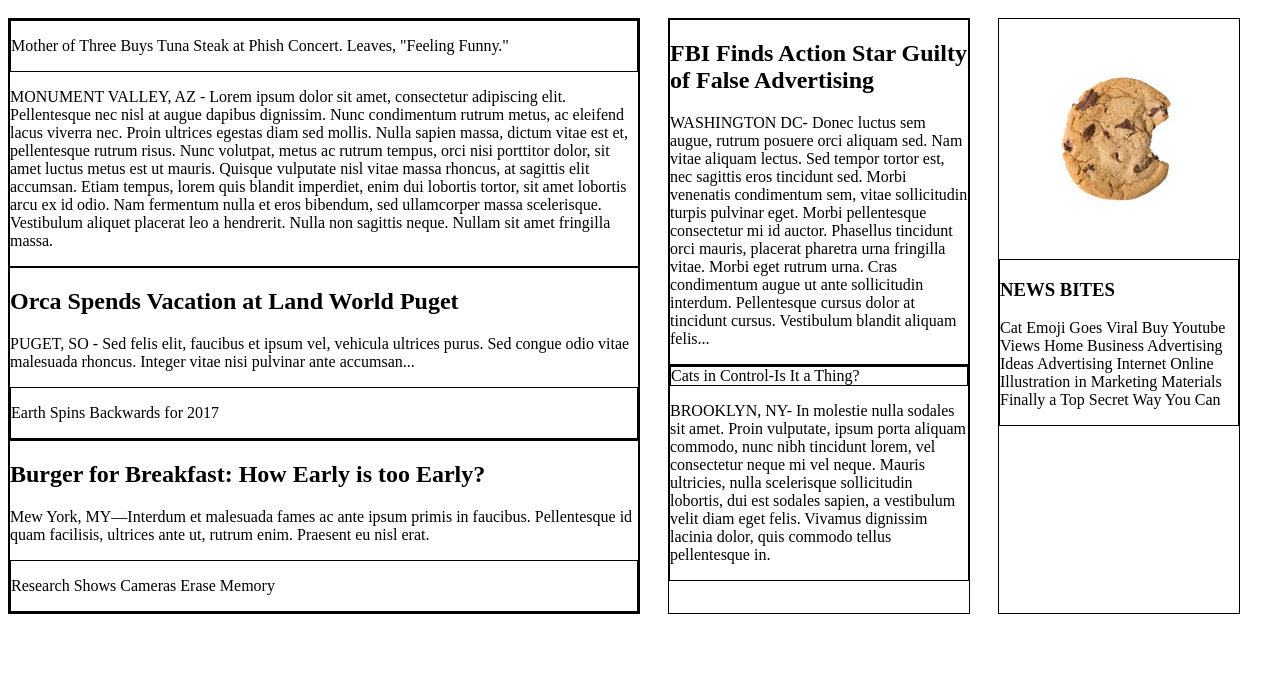
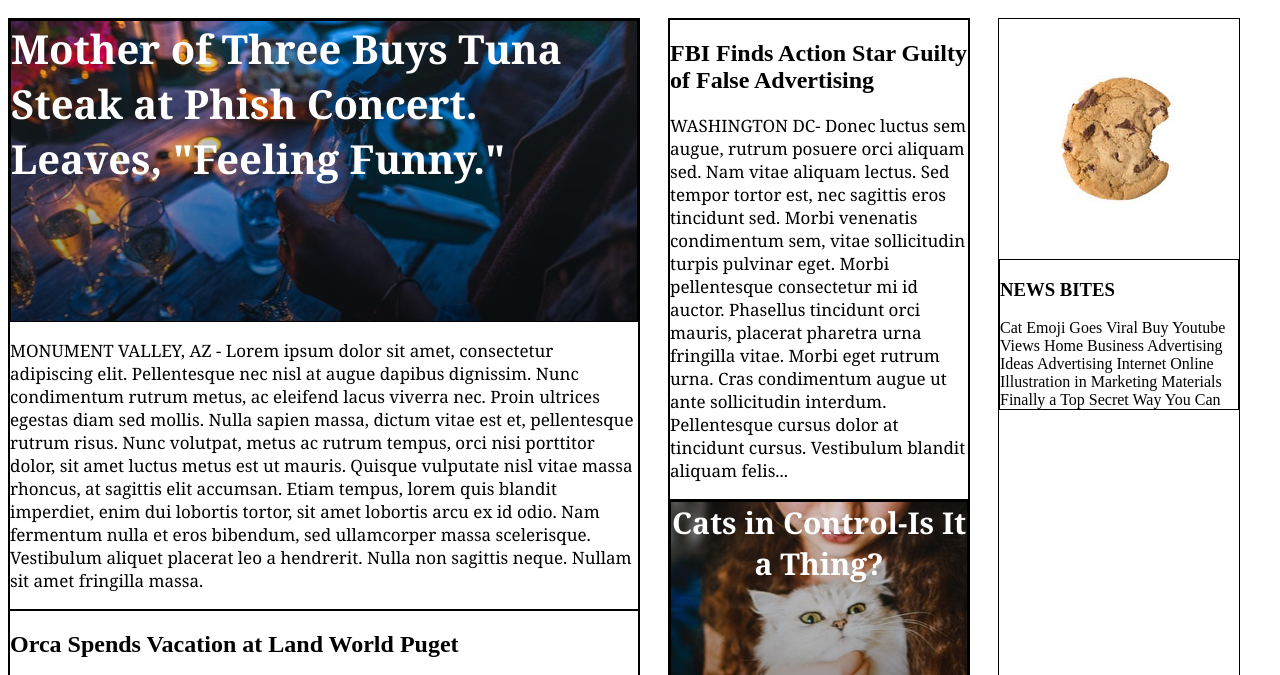
Before and after one commit to airflow101/mytimes, a plain HTML site: page index.html in a window 1280 px wide. Shown: the part 83-758 px from the top of the page. Drawn offline with Linux system fonts and the light colour scheme.

Commit message:
Added images on articles

```diff
--- a/index.html
+++ b/index.html
@@ -30,8 +30,8 @@
     <div class="column large">
 
       <div class="">
-        <div class="">
-          <p>Mother of Three Buys Tuna Steak at Phish Concert. Leaves, "Feeling Funny."</p>
+        <div class="image main-story">
+          <span>Mother of Three Buys Tuna Steak at Phish Concert. Leaves, "Feeling Funny."</span>
         </div>
         <p>MONUMENT VALLEY, AZ - Lorem ipsum dolor sit amet, consectetur adipiscing elit. Pellentesque nec nisl at augue dapibus dignissim. Nunc condimentum rutrum metus, ac eleifend lacus viverra nec. Proin ultrices egestas diam sed mollis. Nulla sapien
           massa, dictum vitae est et, pellentesque rutrum risus. Nunc volutpat, metus ac rutrum tempus, orci nisi porttitor dolor, sit amet luctus metus est ut mauris. Quisque vulputate nisl vitae massa rhoncus, at sagittis elit accumsan. Etiam tempus,
@@ -42,16 +42,16 @@
       <div class="">
         <h2>Orca Spends Vacation at Land World Puget</h2>
         <p>PUGET, SO - Sed felis elit, faucibus et ipsum vel, vehicula ultrices purus. Sed congue odio vitae malesuada rhoncus. Integer vitae nisi pulvinar ante accumsan...</p>
-        <div class="">
-          <p>Earth Spins Backwards for 2017</p>
+        <div class="image story2">
+          <span>Earth Spins Backwards for 2017</span>
         </div>
       </div>
 
       <div class="">
         <h2>Burger for Breakfast: How Early is too Early?</h2>
         <p>Mew York, MY—Interdum et malesuada fames ac ante ipsum primis in faucibus. Pellentesque id quam facilisis, ultrices ante ut, rutrum enim. Praesent eu nisl erat.</p>
-        <div class="">
-          <p>Research Shows Cameras Erase Memory</p>
+        <div class="image story3">
+          <span>Research Shows Cameras Erase Memory</span>
         </div>
       </div>
 
@@ -65,8 +65,8 @@
       </div>
 
       <div class="">
-        <div class="">
-          Cats in Control-Is It a Thing?
+        <div class="image story1">
+          <span>Cats in Control-Is It a Thing?</span>
         </div>
         <p>BROOKLYN, NY- In molestie nulla sodales sit amet. Proin vulputate, ipsum porta aliquam commodo, nunc nibh tincidunt lorem, vel consectetur neque mi vel neque. Mauris ultricies, nulla scelerisque sollicitudin lobortis, dui est sodales sapien, a vestibulum velit diam eget felis. Vivamus dignissim lacinia dolor, quis commodo tellus pellentesque in.</p>
       </div>
@@ -76,7 +76,7 @@
       <img src="resources\images\img-news-bite.png" alt="Cookie">
       <div class="">
         <h3>NEWS BITES</h3>
-        <p>Cat Emoji Goes Viral Buy Youtube Views Home Business Advertising Ideas Advertising Internet Online Illustration in Marketing Materials Finally a Top Secret Way You Can</p>
+        <span>Cat Emoji Goes Viral Buy Youtube Views Home Business Advertising Ideas Advertising Internet Online Illustration in Marketing Materials Finally a Top Secret Way You Can</span>
       </div>
     </div>
   </main>
--- a/resources/css/style.css
+++ b/resources/css/style.css
@@ -67,3 +67,41 @@ main{
 .column.small {
   width: 240px;
 }
+
+div p{
+  font-family: Georgia;
+font-size: 17px;
+color: black;
+}
+
+.image{
+  display: flex;
+  justify-content: center;
+  height: 300px;
+  font-family: Georgia;
+font-weight: bold;
+font-size: 30px;
+color: white;
+text-align: center;
+}
+
+.main-story{
+  background-image: url("../images/img-story-main.png");
+  text-align: left;
+}
+
+.main-story span{
+  font-size: 40px;
+}
+
+.story1{
+  background-image: url("../images/img-story-1.png");
+}
+
+.story2{
+background-image: url("../images/img-story-2.png");
+}
+
+.story3{
+background-image: url("../images/img-story-3.png");
+}
```
